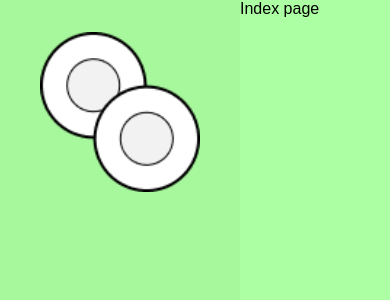
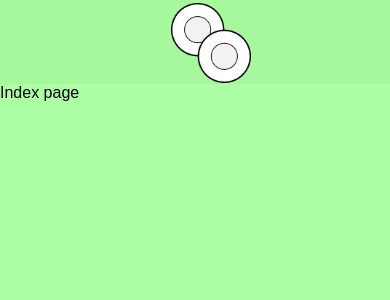
Before and after one commit to SebastianHog/GoodPlates, a Nuxt app: page / in a window 390 px wide. Shown: the top 300 px of the page. Built offline with nearby package versions, Linux system fonts and the light colour scheme.

Commit message:
installed scss for variables and stuff, started thinking about responsiveness but probably wont focus on that for now

```diff
--- a/components/NuxtLogo.vue
+++ /dev/null
@@ -1,19 +0,0 @@
-<template>
-  <svg
-    class="nuxt-logo"
-    viewBox="0 0 45 30"
-    fill="none"
-    xmlns="http://www.w3.org/2000/svg"
-  >
-    <path
-      d="M24.7203 29.704H41.1008C41.6211 29.7041 42.1322 29.5669 42.5828 29.3061C43.0334 29.0454 43.4075 28.6704 43.6675 28.2188C43.9275 27.7672 44.0643 27.2549 44.0641 26.7335C44.0639 26.2121 43.9266 25.6999 43.6662 25.2485L32.6655 6.15312C32.4055 5.70162 32.0315 5.32667 31.581 5.06598C31.1305 4.8053 30.6195 4.66805 30.0994 4.66805C29.5792 4.66805 29.0682 4.8053 28.6177 5.06598C28.1672 5.32667 27.7932 5.70162 27.5332 6.15312L24.7203 11.039L19.2208 1.48485C18.9606 1.03338 18.5864 0.658493 18.1358 0.397853C17.6852 0.137213 17.1741 0 16.6538 0C16.1336 0 15.6225 0.137213 15.1719 0.397853C14.7213 0.658493 14.3471 1.03338 14.0868 1.48485L0.397874 25.2485C0.137452 25.6999 0.000226653 26.2121 2.8053e-07 26.7335C-0.000226092 27.2549 0.136554 27.7672 0.396584 28.2188C0.656614 28.6704 1.03072 29.0454 1.48129 29.3061C1.93185 29.5669 2.44298 29.7041 2.96326 29.704H13.2456C17.3195 29.704 20.3239 27.9106 22.3912 24.4118L27.4102 15.7008L30.0986 11.039L38.1667 25.0422H27.4102L24.7203 29.704ZM13.0779 25.0374L5.9022 25.0358L16.6586 6.36589L22.0257 15.7008L18.4322 21.9401C17.0593 24.2103 15.4996 25.0374 13.0779 25.0374Z"
-      fill="#00DC82"
-    />
-  </svg>
-</template>
-
-<style>
-.nuxt-logo {
-  height: 180px;
-}
-</style>
--- a/layouts/default.vue
+++ b/layouts/default.vue
@@ -1,43 +1,14 @@
 <template>
   <div class="default-layout-container">
     <div class="sidebar">
-      <img src="@/assets/logo/GoodPlatesLogo.png" alt="goodplates logo" class="logo-img" />
+      <div class="logoTitleImage">
+        <img src="@/assets/logo/GoodPlatesLogo.png" alt="goodplates logo" class="logo-img" />
+        <h1 class="logoTitle">GoodPlates</h1>
+      </div>
+      <div class="seperator"></div>
     </div>
     <Nuxt />
   </div>
 </template>
 
-<style>
-* {
-  margin: 0;
-  padding: 0;
-  box-sizing: border-box;
-  font-family: sans-serif;
-  font-weight: 400;
-}
-
-body {
-  background-color: #ACFFA2;
-}
-
-.default-layout-container {
-  display: flex;
-  flex-direction: row;
-}
-
-.sidebar {
-  background: rgba(0, 0, 0, 0.03);
-  width: 15rem;
-  height: 100vh;
-
-  display: flex;
-  justify-content: center;
-
-  .logo-img {
-    margin-top: 2rem;
-    width: 10rem;
-    height: 10rem;
-
-  }
-}
-</style>
+<style src="./default_styles.scss" lang="scss"></style>
--- /dev/null
+++ b/layouts/default_styles.scss
@@ -0,0 +1,2 @@
+@use "./default_styles/desktop_default.scss" as *;
+@use "./default_styles/mobile_default.scss" as *;
--- /dev/null
+++ b/layouts/default_styles/desktop_default.scss
@@ -0,0 +1,38 @@
+@forward '../../style/main.scss';
+@use '../../style/main.scss' as *;
+
+.default-layout-container {
+  display: flex;
+  flex-direction: row;
+}
+
+.sidebar {
+  background: rgba(0, 0, 0, 0.03);
+  width: 15rem;
+  height: 100vh;
+  display: flex;
+  align-items: center;
+  gap: 2rem;
+  flex-direction: column;
+
+  .logoTitleImage {
+    .logo-img {
+      margin-top: 2rem;
+      width: 10rem;
+      height: 10rem;
+    }
+
+    .logoTitle {
+      font-weight: bolder;
+      color: $primary_text_color;
+      font-size: 2.6rem;
+      letter-spacing: -2px;
+      -webkit-text-stroke: 1px black;
+    }
+  }
+  .seperator {
+    width: 100%;
+    height: 0.2rem;
+    background-color: rgba(0, 0, 0, 0.2);
+  }
+}
--- /dev/null
+++ b/layouts/default_styles/mobile_default.scss
@@ -0,0 +1,29 @@
+@use "../../style/main.scss" as *;
+@forward "../../style/_variables.scss";
+
+@media (max-width: $size-sm){
+  .default-layout-container{
+    flex-direction: column;
+    .sidebar{
+      width: 100%;
+      height: 10vh;
+      .logoTitleImage{
+        margin-left: 2rem;
+        margin-top: .2rem ;
+        display: flex;
+        flex-direction: row;
+        align-items: center;
+
+        .logo-img{
+          width: 5rem;
+          height: 5rem;
+          margin: 0;
+        }
+        .logoTitle{
+          display: none;
+
+        }
+      }
+    }
+  }
+}
--- a/nuxt.config.js
+++ b/nuxt.config.js
@@ -21,7 +21,7 @@ export default {
   },
 
   // Global CSS: https://go.nuxtjs.dev/config-css
-  css: [],
+  css: ['./style/main.scss'],
 
   // Plugins to run before rendering page: https://go.nuxtjs.dev/config-plugins
   plugins: [],
--- a/package.json
+++ b/package.json
@@ -22,6 +22,8 @@
     "@nuxt/types": "^2.15.8",
     "@nuxt/typescript-build": "^2.1.0",
     "eslint-config-prettier": "^8.5.0",
-    "prettier": "^2.7.1"
+    "prettier": "^2.7.1",
+    "sass": "^1.83.1",
+    "sass-loader": "^10.5.2"
   }
 }
--- /dev/null
+++ b/style/_variables.scss
@@ -0,0 +1,7 @@
+$primary_color:  #acffa2;
+$primary_text_color: #ffffff;
+
+// Breakpoints for screensizes
+$size-sm: 600px;
+$size-md: 768px;
+$size-lg: 992px;
--- /dev/null
+++ b/style/main.scss
@@ -0,0 +1,14 @@
+@forward './_variables.scss';
+@use './_variables.scss' as *;
+
+* {
+  margin: 0;
+  padding: 0;
+  box-sizing: border-box;
+  font-family: sans-serif;
+  font-weight: 400;
+}
+
+body {
+  background-color: $primary_color;
+}
```
Also changed, not shown: 1 other file (tests, documents, lock files or other folders).
